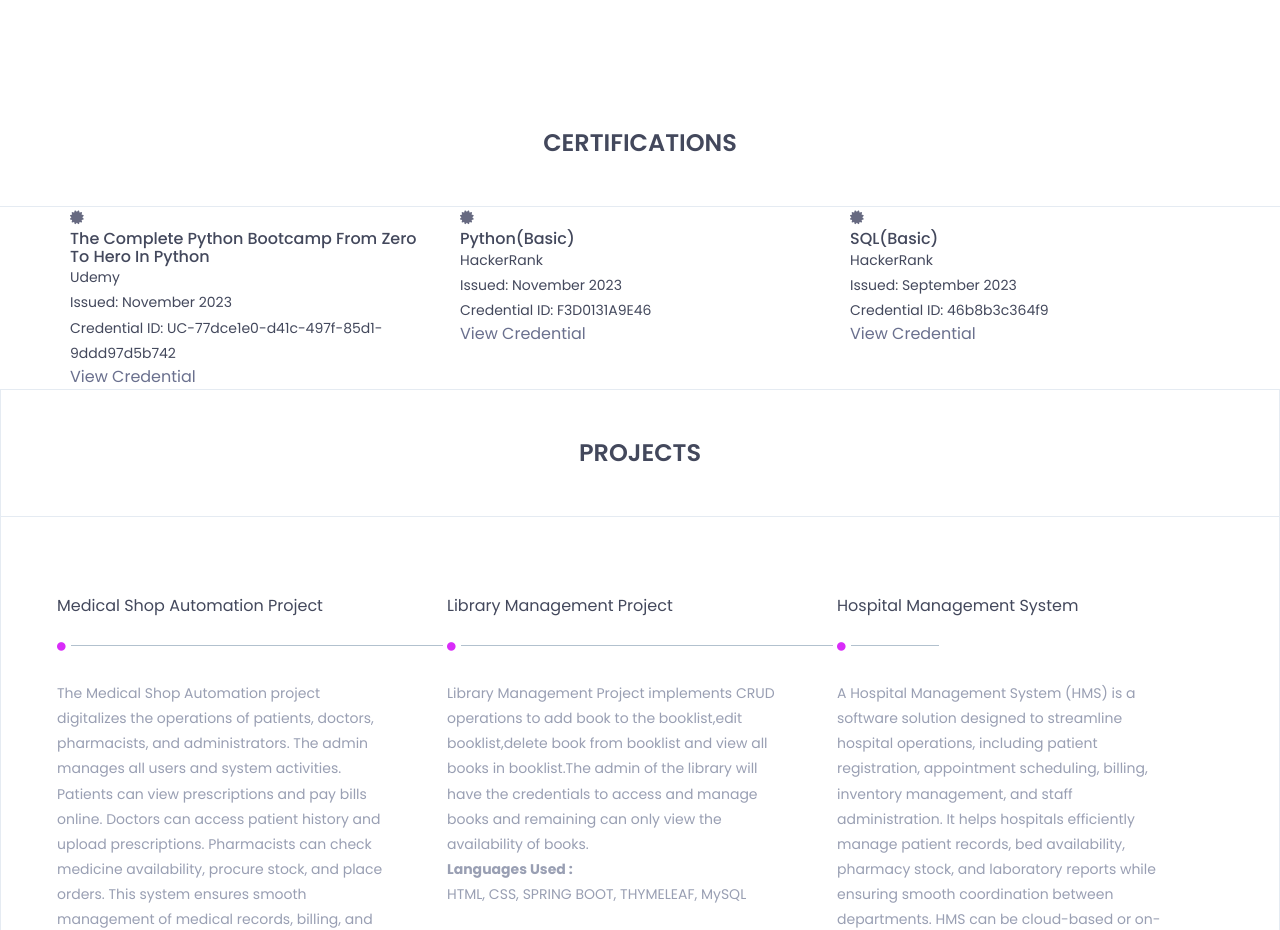
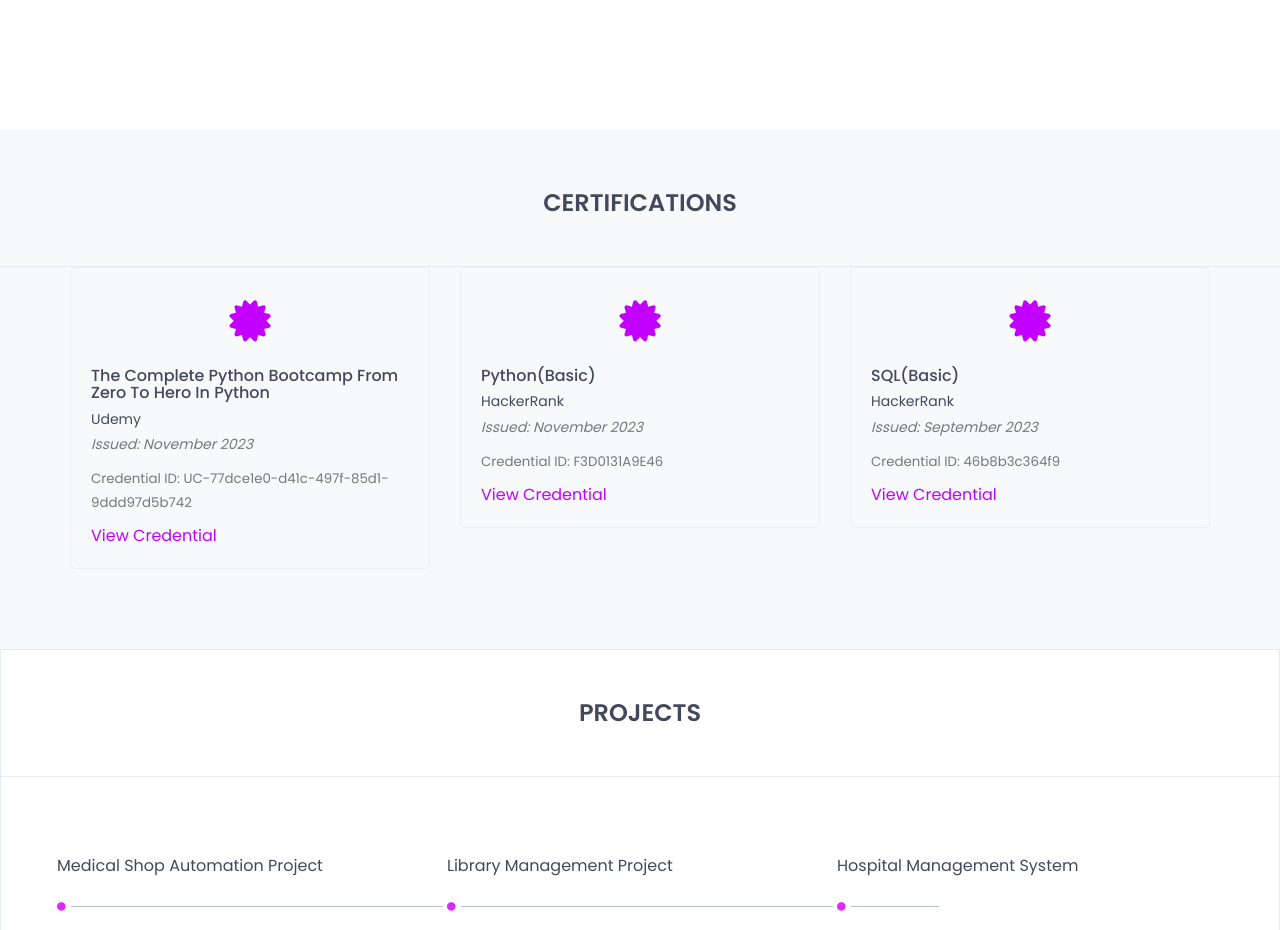
Before and after one commit to Sharanya-Jakkula/PORTFOLIO, a plain HTML site: page index.html in a window 1280 px wide. Shown: the part 3860-4790 px from the top of the page. Drawn offline with nearby package versions, Linux system fonts and the light colour scheme.

Commit message:
Update style.css

```diff
--- a/assets/css/style.css
+++ b/assets/css/style.css
@@ -852,4 +852,70 @@ span.single-timeline-horizontal.spacial-horizontal-line {width: 88px;}
     0%   {bottom:0px;}
     100%  {bottom:7px;}
 }
+
+/* certification css */
+.certification {
+    padding: 60px 0; /* Adjust padding as needed */
+    background-color: #f8f9fa; /* Example background color */
+}
+
+.single-certification {
+    border: 1px solid #eee;
+    padding: 20px;
+    margin-bottom: 20px; /* Space between certifications */
+    border-radius: 5px;
+    transition: transform 0.2s ease-in-out; /* Add transition for hover effect */
+    height: 100%; /* Make cards equal height */
+    display: flex;
+    flex-direction: column;
+    min-height: 250px; /* Ensure a minimum height for content */
+}
+
+.single-certification:hover {
+    transform: translateY(-5px); /* Move up slightly on hover */
+    box-shadow: 0 4px 8px rgba(0, 0, 0, 0.1); /* Add a subtle shadow */
+}
+
+.certification-icon {
+    font-size: 3em;
+    color: #c300ff; /* Example color */
+    margin-bottom: 10px;
+    text-align: center; /* Center the icon */
+}
+
+.certification-content {
+    flex-grow: 1; /* Allow content to fill available space */
+}
+
+.certification-content h3 {
+    margin-bottom: 5px;
+}
+
+.certification-content .date {
+    font-style: italic;
+    color: #777;
+    margin-bottom: 10px;
+}
+
+.credential-id {
+    font-size: smaller;
+    color: #777;
+    margin-bottom: 10px;
+}
+
+.certification-content a {
+    color: #c300ff;
+    text-decoration: none;
+}
+
+.certification-content a:hover {
+    text-decoration: underline;
+}
+
+@media (max-width: 768px) { /* Adjust breakpoint as needed */
+    .col-sm-6.col-md-4.col-lg-4 {
+        width: 100%; /* Full width on smaller screens */
+    }
+}
 /*========================Thank you=================
+/*========================Thank you=================
```
